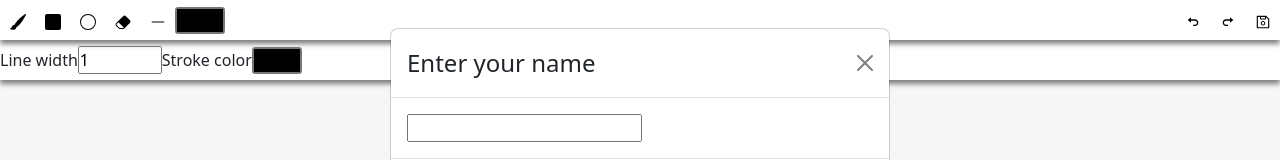
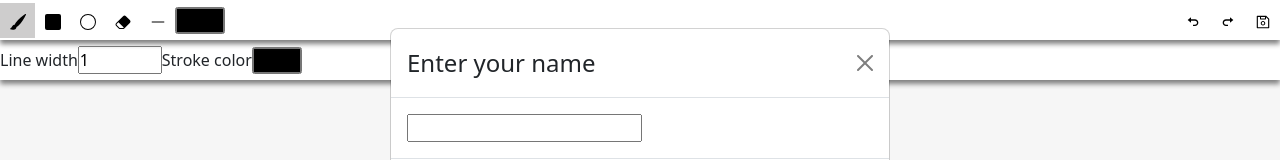
Before and after one commit to marina-sheigets/paint-online, a React (Vite) app: page /1 in a window 1280 px wide. Shown: the top 160 px of the page. Built offline with nearby package versions, Linux system fonts and the light colour scheme; no server answers.

Commit message:
feat: add style for selected tool

```diff
--- a/src/App.jsx
+++ b/src/App.jsx
@@ -1,3 +1,4 @@
+import { useMemo } from 'react';
 import Canvas from './components/Canvas';
 import Notifications from './components/Notifications';
 import SettingBar from './components/SettingBar';
@@ -5,15 +6,14 @@ import ToolBar from './components/ToolBar';
 import './styles/app.scss';
 import { BrowserRouter, Routes, Route, Navigate } from 'react-router-dom';
 function App() {
+	let newSessionId = useMemo(() => `f${(+new Date()).toString(16)}`, []);
 	return (
 		<BrowserRouter>
 			<div className='app'>
 				<Routes>
 					<Route path='/:id' element={<Content />}></Route>
 				</Routes>
-				{window.location.pathname === '/' && (
-					<Navigate to={`f${(+new Date()).toString(16)}`} />
-				)}
+				{window.location.pathname === '/' && <Navigate to={newSessionId} />}
 			</div>
 		</BrowserRouter>
 	);
--- a/src/components/Modal.jsx
+++ b/src/components/Modal.jsx
@@ -54,7 +54,6 @@ function ModalWindow({ canvasRef }) {
 
 	const drawHandler = (msg) => {
 		const figure = msg.figure;
-		console.log(msg);
 		const ctx = canvasRef.current.getContext('2d');
 		switch (figure.type) {
 			case 'brush':
--- a/src/components/ToolBar.jsx
+++ b/src/components/ToolBar.jsx
@@ -9,7 +9,80 @@ import Rect from '../tools/rect';
 import Circle from '../tools/circle';
 import Eraser from '../tools/eraser';
 import Line from '../tools/line';
+import { useState } from 'react';
 function ToolBar() {
+	const TOOLS = {
+		left: [
+			{
+				id: 0,
+				handleClick: () => {
+					toolState.setTool(
+						new Brush(canvasState.canvas, canvasState.socket, canvasState.sessionId)
+					);
+				},
+				Icon: <BsFillBrushFill />,
+			},
+			{
+				id: 1,
+				handleClick: () => {
+					toolState.setTool(
+						new Rect(canvasState.canvas, canvasState.socket, canvasState.sessionId)
+					);
+				},
+				Icon: <BsFillSquareFill />,
+			},
+			{
+				id: 2,
+				handleClick: () => {
+					toolState.setTool(
+						new Circle(canvasState.canvas, canvasState.socket, canvasState.sessionId)
+					);
+				},
+				Icon: <BsCircle />,
+			},
+			{
+				id: 3,
+				handleClick: () => {
+					toolState.setTool(
+						new Eraser(canvasState.canvas, canvasState.socket, canvasState.sessionId)
+					);
+				},
+				Icon: <BsEraserFill />,
+			},
+			{
+				id: 4,
+				handleClick: () => {
+					toolState.setTool(
+						new Line(canvasState.canvas, canvasState.socket, canvasState.sessionId)
+					);
+				},
+				Icon: <AiOutlineLine />,
+			},
+		],
+
+		right: [
+			{
+				className: 'toolbar__btn undo',
+				id: 5,
+				handleClick: () => canvasState.undo(),
+				Icon: <BiUndo />,
+			},
+			{
+				className: 'toolbar__btn',
+				id: 6,
+				handleClick: () => canvasState.redo(),
+				Icon: <BiRedo />,
+			},
+			{
+				className: 'toolbar__btn brush',
+				id: 7,
+				handleClick: () => download(),
+				Icon: <AiOutlineSave />,
+			},
+		],
+	};
+
+	const [selectedToolId, setSelectedToolId] = useState(0);
 	const changeColor = (e) => {
 		toolState.setFillColor(e.target.value);
 	};
@@ -25,61 +98,28 @@ function ToolBar() {
 	};
 	return (
 		<div className='toolbar'>
-			<button
-				className='toolbar__btn'
-				onClick={() =>
-					toolState.setTool(
-						new Brush(canvasState.canvas, canvasState.socket, canvasState.sessionId)
-					)
-				}>
-				<BsFillBrushFill />
-			</button>
-			<button
-				className='toolbar__btn'
-				onClick={() =>
-					toolState.setTool(
-						new Rect(canvasState.canvas, canvasState.socket, canvasState.sessionId)
-					)
-				}>
-				<BsFillSquareFill />
-			</button>
-			<button
-				className='toolbar__btn '
-				onClick={() =>
-					toolState.setTool(
-						new Circle(canvasState.canvas, canvasState.socket, canvasState.sessionId)
-					)
-				}>
-				<BsCircle />
-			</button>
-			<button
-				className='toolbar__btn'
-				onClick={() =>
-					toolState.setTool(
-						new Eraser(canvasState.canvas, canvasState.socket, canvasState.sessionId)
-					)
-				}>
-				<BsEraserFill />
-			</button>
-			<button
-				className='toolbar__btn'
-				onClick={() =>
-					toolState.setTool(
-						new Line(canvasState.canvas, canvasState.socket, canvasState.sessionId)
-					)
-				}>
-				<AiOutlineLine />
-			</button>
+			{TOOLS.left.map((tool) => (
+				<button
+					key={tool.id}
+					className={`toolbar__btn ${selectedToolId === tool.id && 'selected'}`}
+					onClick={() => {
+						tool.handleClick();
+						setSelectedToolId(tool.id);
+					}}>
+					{tool.Icon}
+				</button>
+			))}
 			<input type='color' onChange={changeColor} />
-			<button className='toolbar__btn undo' onClick={() => canvasState.undo()}>
-				<BiUndo />
-			</button>
-			<button className='toolbar__btn ' onClick={() => canvasState.redo()}>
-				<BiRedo />
-			</button>
-			<button className='toolbar__btn brush' onClick={() => download()}>
-				<AiOutlineSave />
-			</button>
+			{TOOLS.right.map((tool) => (
+				<button
+					key={tool.id}
+					className={tool.className}
+					onClick={() => {
+						tool.handleClick();
+					}}>
+					{tool.Icon}
+				</button>
+			))}
 		</div>
 	);
 }
--- a/src/styles/toolbar.scss
+++ b/src/styles/toolbar.scss
@@ -17,8 +17,15 @@
 		outline: none;
 		cursor: pointer;
 		background-color: white;
+
+		&:hover {
+			background-color: rgb(206, 205, 205);
+		}
 	}
 
+	.selected {
+		background-color: rgb(206, 205, 205);
+	}
 	.undo {
 		margin-left: auto;
 	}
```
